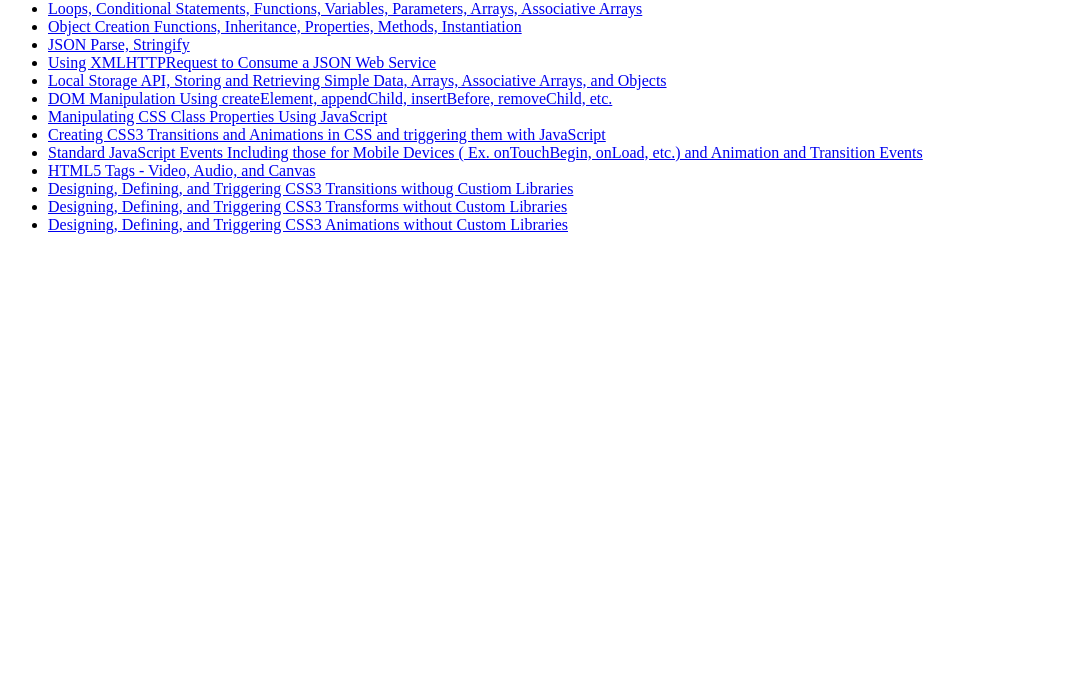
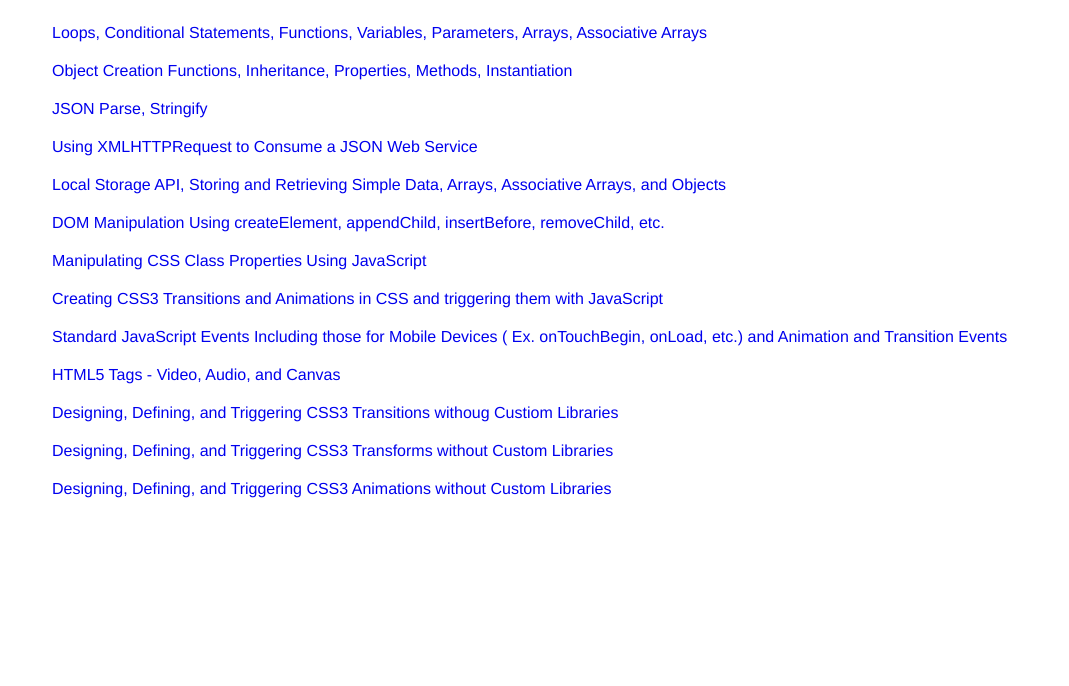
Before and after one commit to ishinojustin/cit261, a plain HTML site: page index.html in a window 1280 px wide. Shown: the part 114-800 px from the top of the page, without its empty margins (0-1069 px from the left). Drawn offline with Linux system fonts and the light colour scheme.

Commit message:
minor updates

```diff
--- a/index.html
+++ b/index.html
@@ -4,6 +4,7 @@
 <head>
     <meta charset="utf-8">
     <meta name="viewport" content="width=device-width, initial-scale=1, maximum-scale=1">
+    <link rel="stylesheet" type="text/css" href="maincss.css">
     <title>Justin Ishino | CIT 261</title>
 </head>
 
@@ -15,7 +16,7 @@
     </header>
     <main>
         <h1>CIT 261 Assignments</h1>
-        <ul>
+        <ul id="topics">
             <li><a href="#">Loops, Conditional Statements, Functions, Variables, Parameters, Arrays, Associative Arrays</a></li>
             <li><a href="#">Object Creation Functions, Inheritance, Properties, Methods, Instantiation</a></li>
             <li><a href="#">JSON Parse, Stringify</a></li>
--- /dev/null
+++ b/maincss.css
@@ -0,0 +1,35 @@
+/*Main Body Formatting*/
+
+html {
+    box-sizing: border-box;
+}
+
+*,
+*:before,
+*:after {
+    box-sizing: inherit;
+}
+
+body {
+    width: 100%;
+    margin: 0;
+    padding: 0;
+    font-size: 16px;
+    font-family: helvetica, verdana, arial, sans-serif;
+}
+
+
+/* Main Navigation format */
+
+ul {
+    list-style-type: none;
+}
+
+/* Topics Navigation */
+
+ul li a {
+    display: block;
+    text-decoration: none;
+    padding: .5em;
+    margin: .25em;
+}
```
